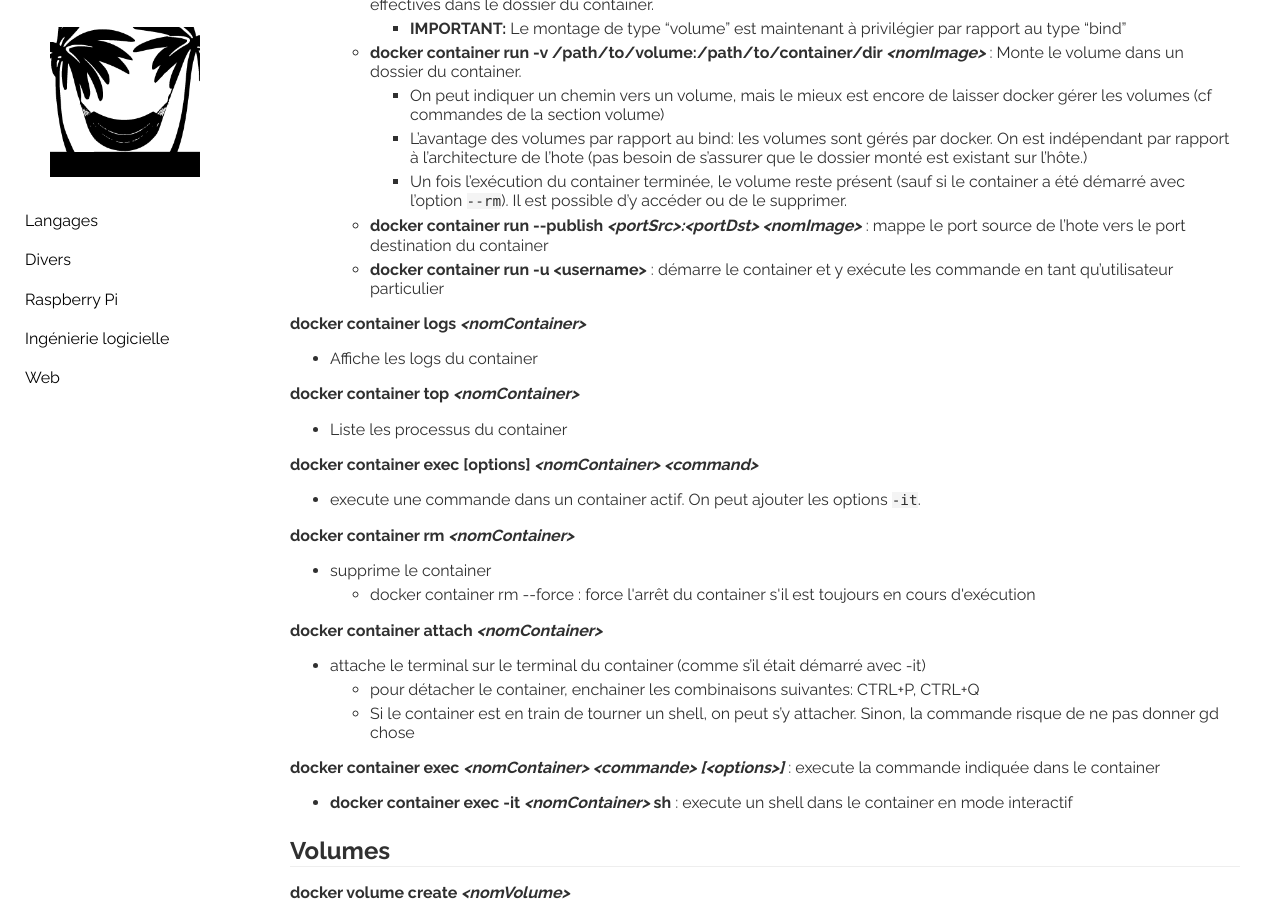
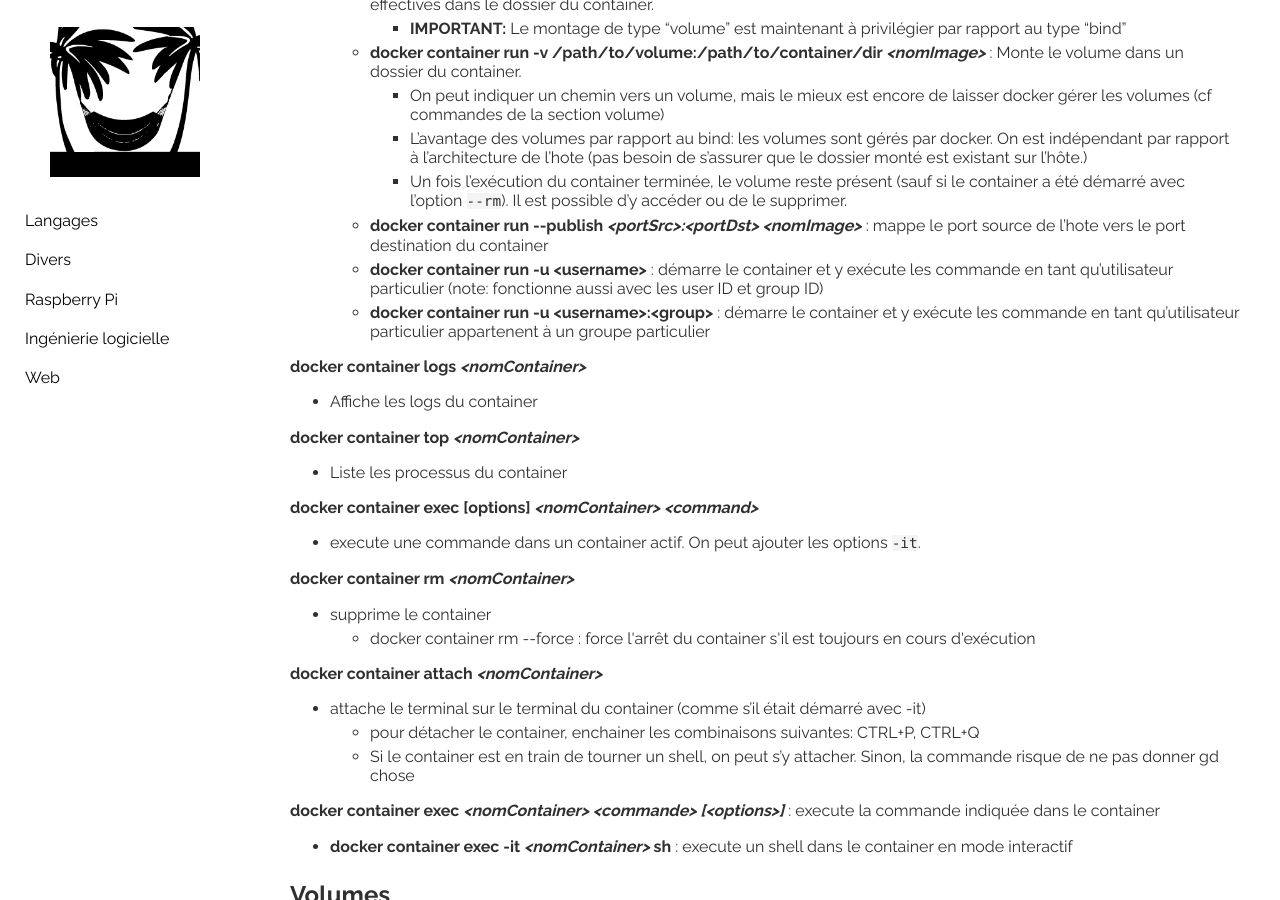
Before and after one commit to behej/lazyjekyll, a Jekyll site: the page built from _sweng/docker.md, in a window 1280 px wide and 900 px high, scrolled down 1730 px. Built offline with Jekyll 4.4.1, drawn with Linux system fonts in a browser that asks for light colours.

Commit message:
docker: option user

```diff
--- a/_sweng/docker.md
+++ b/_sweng/docker.md
@@ -67,7 +67,8 @@ docker image push <nomImage>
     * L'avantage des volumes par rapport au bind: les volumes sont gérés par docker. On est indépendant par rapport à l'architecture de l'hote (pas besoin de s'assurer que le dossier monté est existant sur l'hôte.)
     * Un fois l'exécution du container terminée, le volume reste présent (sauf si le container a été démarré avec l'option `--rm`). Il est possible d'y accéder ou de le supprimer.
   * **docker container run \-\-publish *\<portSrc\>:\<portDst\> \<nomImage\>*** : mappe le port source de l'hote vers le port destination du container
-  * **docker container run -u \<username\>** : démarre le container et y exécute les commande en tant qu'utilisateur particulier
+  * **docker container run -u \<username\>** : démarre le container et y exécute les commande en tant qu'utilisateur particulier (note: fonctionne aussi avec les user ID et group ID)
+  * **docker container run -u \<username\>:\<group\>** : démarre le container et y exécute les commande en tant qu'utilisateur particulier appartenent à un groupe particulier
 
 **docker container logs *\<nomContainer\>***
 * Affiche les logs du container
```
